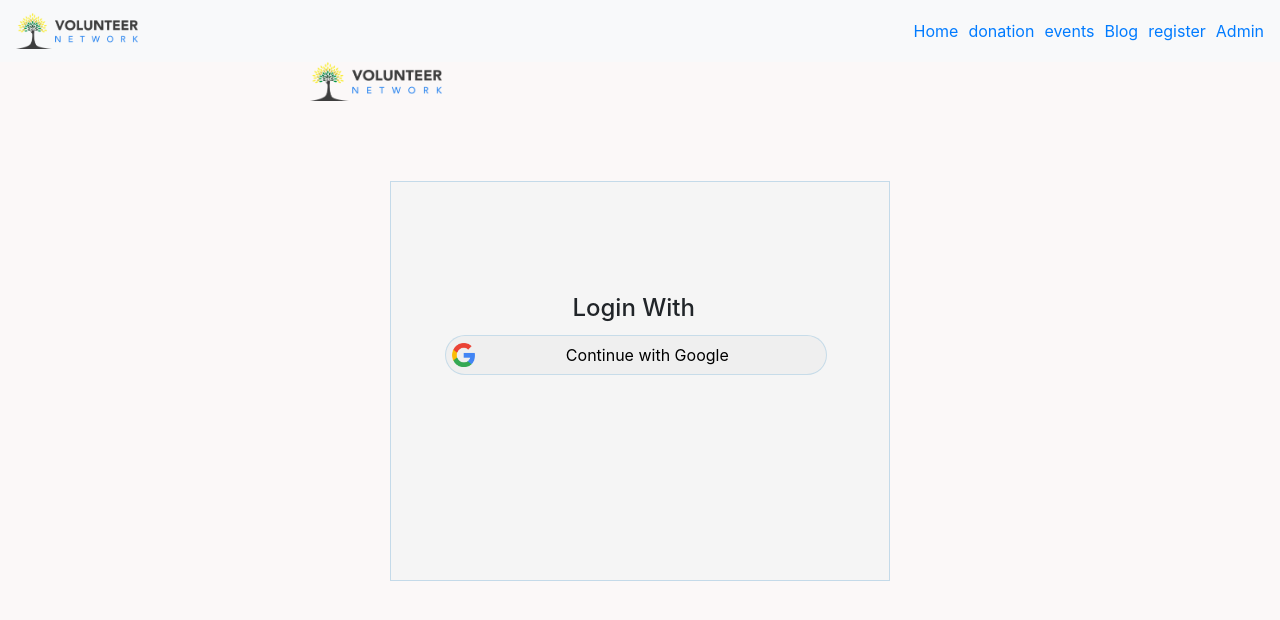
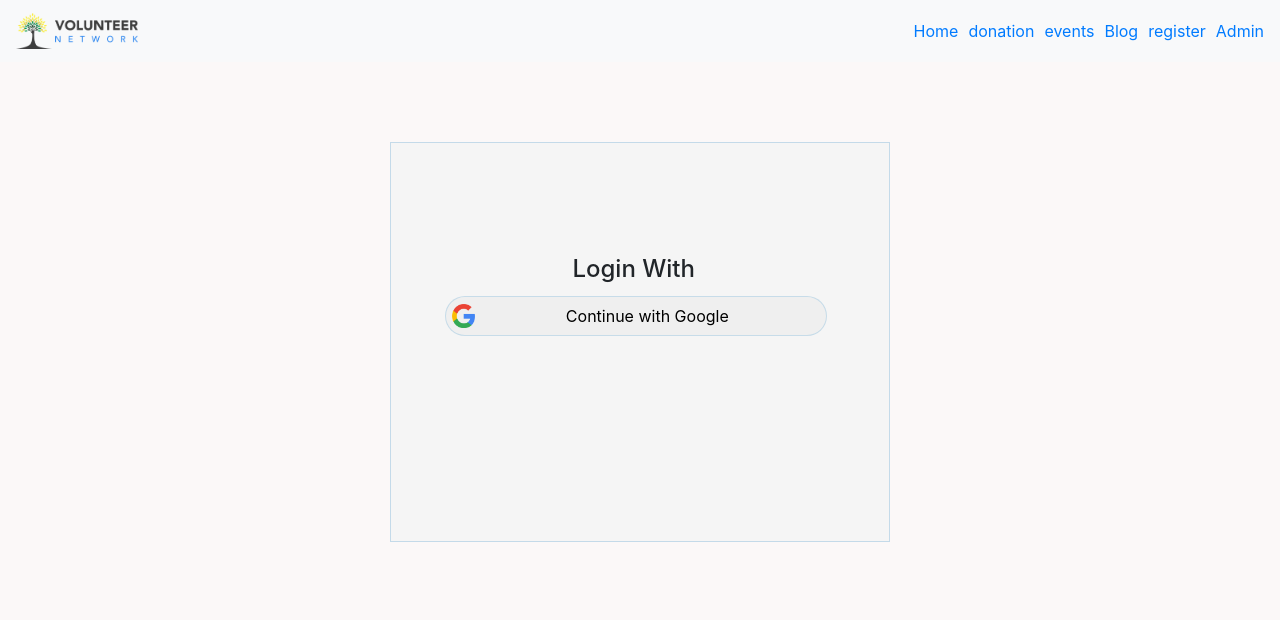
Before and after one commit to abu-sayed-1/volunteer-network, a React (Create React App) app: page /login in a window 1280 px wide. Shown: the top 620 px of the page. Built offline with nearby package versions, Linux system fonts and the light colour scheme.

Commit message:
volunteer-network

```diff
--- a/src/components/Login/Login.js
+++ b/src/components/Login/Login.js
@@ -1,6 +1,5 @@
 import React, { useContext } from 'react';
 import './login.css'
-import logo from '../images/logos/Group 1329.png'
 import googleIcon from '../images/logos/google.png'
 import * as firebase from "firebase/app";
 import 'firebase/auth';
@@ -48,7 +47,6 @@ const Login = () => {
 
     return (
         <div className='login_container'>
-            <img className="logoItem" src={logo} alt="" />
             <div className='login'>
                 <div className="login_info">
                     <h4>Login With</h4>
--- a/src/components/Login/login.css
+++ b/src/components/Login/login.css
@@ -2,12 +2,6 @@
     display: grid;
     justify-content: center;
 }
-
-/* .logoItem{
-    margin-left: 30%;
-  margin-top: 5%;
-} */
-
 
 .login{
     margin:80px;;
--- a/src/components/PrivateRoute/PrivateRoute.js
+++ b/src/components/PrivateRoute/PrivateRoute.js
@@ -6,7 +6,6 @@ const PrivateRoute = ({ children, ...rest }) => {
   const { loggedInUser, setLoggedInUser } = useContext(UserContext);
   return (
     <div>
-      <h1>thi is PrivateRoute</h1>
       <Route
         {...rest}
         render={({ location }) =>
```
Also changed, not shown: firebase.json (added), 1 other file (tests, documents, lock files or other folders).
